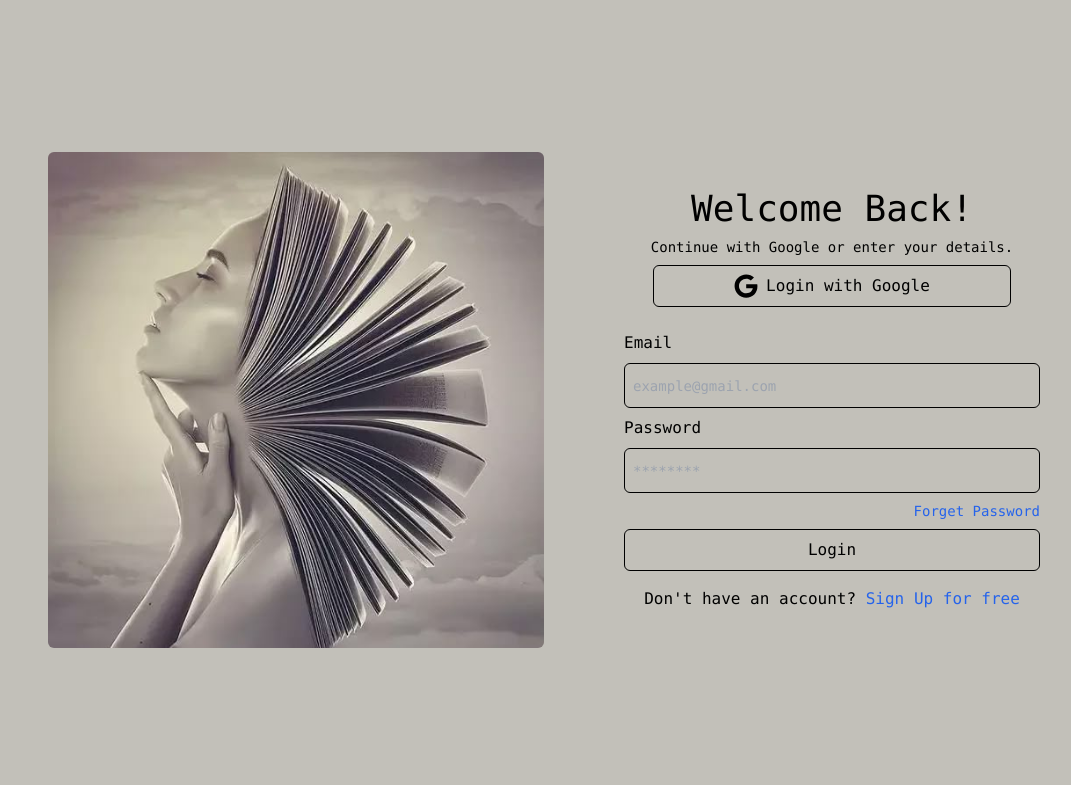
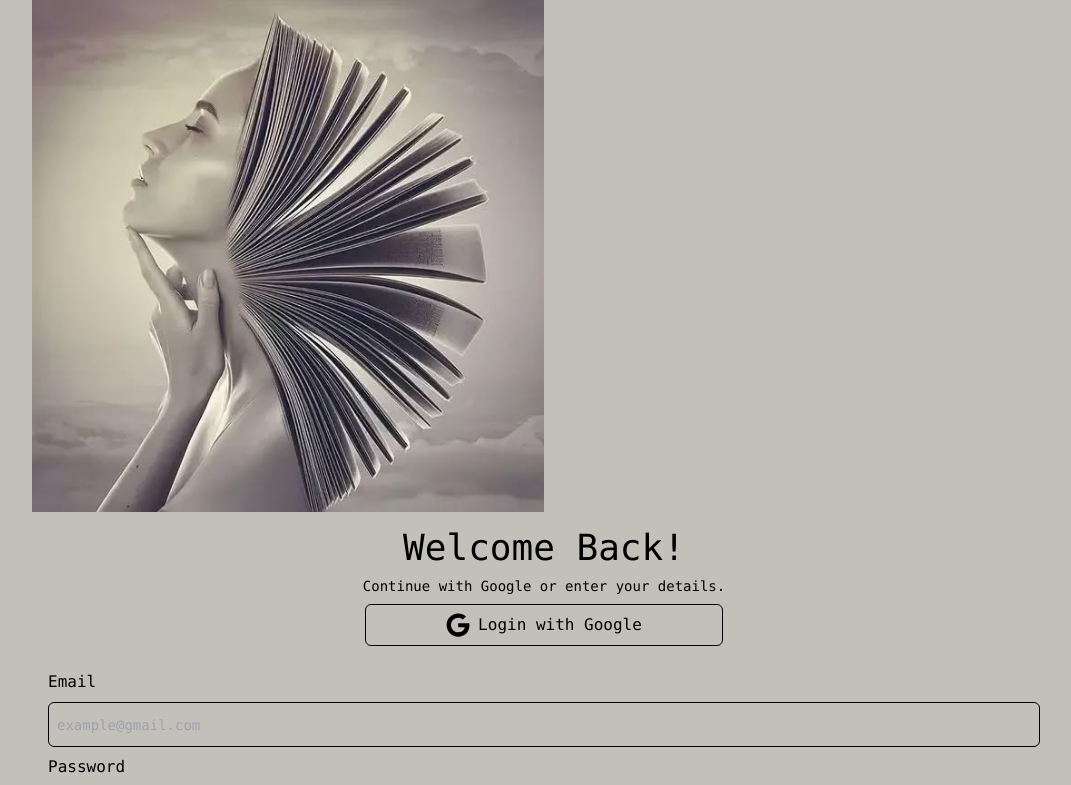
Before and after one commit to Hardelzs/year-book, a React (Vite) app: page / in a window 1280 px wide. Shown: the top 785 px of the page, without its empty margins (96-1167 px from the left). Built offline with nearby package versions, Linux system fonts and the light colour scheme.

Commit message:
Building

```diff
--- a/src/Components/LoginPage.jsx
+++ b/src/Components/LoginPage.jsx
@@ -114,21 +114,21 @@ const LoginPage = () => {
   return (
     <div className="min-h-screen flex justify-center items-center font-mono">
       <div
-        className={`flex gap-20 max-w-5xl w-full p-4  ${
+        className={`md-flex gap-20 max-w-5xl w-full   ${
           isSignup ? "flex-row-reverse" : ""
         }`}
       >
         {/* Image Section */}
-        <div className={`flex-shrink-0 ${isSignup ? "w-1/2" : "w-1/2"}`}>
+        <div className={`flex-shrink-0 ${isSignup ? "w-full  -mt-10" : "w-1/2"}`}>
           <img
             src={isSignup ? SignImg : LoginImg}
             alt="Auth Page"
-            className="max-h-[80vh] rounded-md object-cover w-full"
+            className="max-h-[80vh] md-rounded-md object-cover w-full"
           />
         </div>
 
         {/* Form Section */}
-        <div className="flex flex-col justify-center w-full">
+        <div className="flex flex-col justify-center w-full p-4">
           <div className="text-center space-y-2">
             <h1 className="text-4xl">
               {isSignup ? "Signup Here!" : "Welcome Back!"}
```
